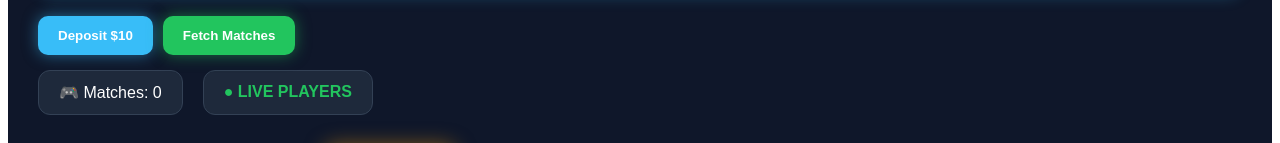
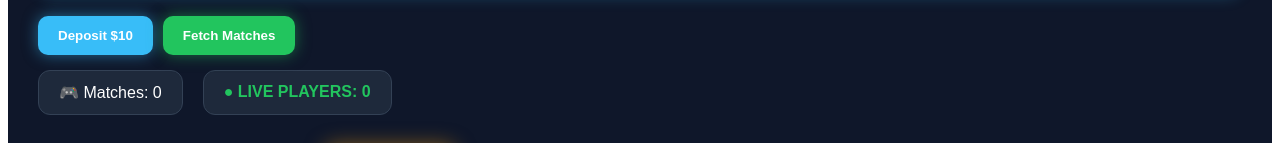
Before and after one commit to tosan1470/thecuearena, a React (Vite) app: page / in a window 1280 px wide. Shown: the part 429-572 px from the top of the page. Built offline with nearby package versions, Linux system fonts and the light colour scheme.

Commit message:
Update App.jsx

```diff
--- a/src/App.jsx
+++ b/src/App.jsx
@@ -27,6 +27,7 @@ const [matches, setMatches] = useState([]);
   const [isInGame, setIsInGame] = useState(false);
   const [isCreator, setIsCreator] = useState(false);
   const [username, setUsername] = useState(savedUsername);
+  const [onlinePlayers, setOnlinePlayers] = useState(0);
 useEffect(() => {
   if (!match?.id) return;
 
@@ -219,6 +220,14 @@ const handleFetchMatches = async () => {
     console.log("Matches:", matchesList);
 
     setMatches(matchesList);
+    const uniquePlayers = new Set();
+
+matchesList.forEach((m) => {
+  if (m.player1) uniquePlayers.add(m.player1);
+  if (m.player2) uniquePlayers.add(m.player2);
+});
+
+setOnlinePlayers(uniquePlayers.size);
 
     alert("Matches loaded: " + matchesList.length); // ✅ NEW
   } catch (err) {
@@ -424,7 +433,7 @@ const handleFetchMatches = async () => {
       fontWeight: "bold"
     }}
   >
-    ● LIVE PLAYERS
+    ● LIVE PLAYERS: {onlinePlayers}
   </div>
 </div>
 
```
